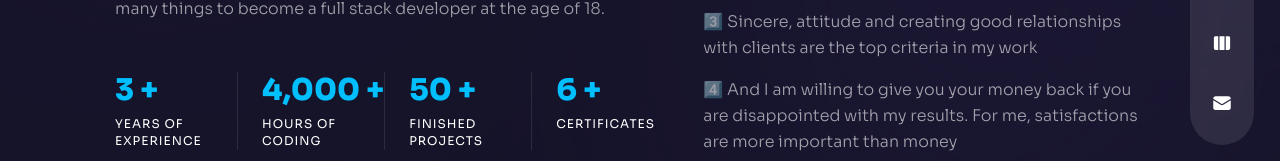
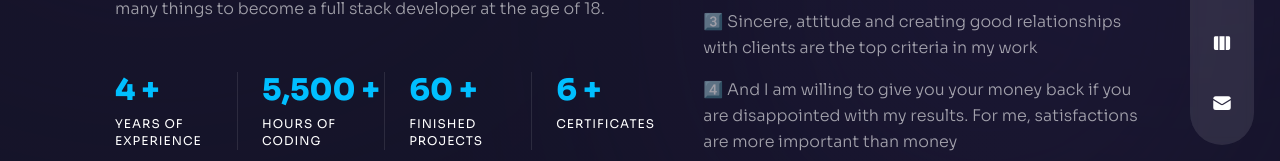
Before and after one commit to NaKMiers/Portfolio_NextJS, a Next.js app: page /about in a window 1280 px wide. Shown: the part 417-578 px from the top of the page. Built offline with nearby package versions, Linux system fonts and the light colour scheme.

Commit message:
update abotu

```diff
--- a/pages/about.tsx
+++ b/pages/about.tsx
@@ -191,7 +191,7 @@ const About = () => {
             <div className='flex flex-1 xl:gap-x-6'>
               <div className='relative flex-1 after:w-px after:h-full after:bg-white/10 after:absolute after:top-0 after:right-0'>
                 <div className='text-2xl xl:text-3xl font-extrabold text-accent mb-2'>
-                  <CountUp start={0} end={3} duration={5} /> +
+                  <CountUp start={0} end={4} duration={5} /> +
                 </div>
                 <div className='text-xs uppercase tracking-[1px] leading-[1.4] max-w-[100px]'>
                   Years of experience
@@ -200,7 +200,7 @@ const About = () => {
 
               <div className='relative flex-1 after:w-px after:h-full after:bg-white/10 after:absolute after:top-0 after:right-0'>
                 <div className='text-2xl xl:text-3xl font-extrabold text-accent mb-2'>
-                  <CountUp start={0} end={4000} duration={5} /> +
+                  <CountUp start={0} end={5500} duration={5} /> +
                 </div>
                 <div className='text-xs uppercase tracking-[1px] leading-[1.4] max-w-[100px]'>
                   Hours Of Coding
@@ -209,7 +209,7 @@ const About = () => {
 
               <div className='relative flex-1 after:w-px after:h-full after:bg-white/10 after:absolute after:top-0 after:right-0'>
                 <div className='text-2xl xl:text-3xl font-extrabold text-accent mb-2'>
-                  <CountUp start={0} end={50} duration={5} /> +
+                  <CountUp start={0} end={60} duration={5} /> +
                 </div>
                 <div className='text-xs uppercase tracking-[1px] leading-[1.4] max-w-[100px]'>
                   Finished projects
```
